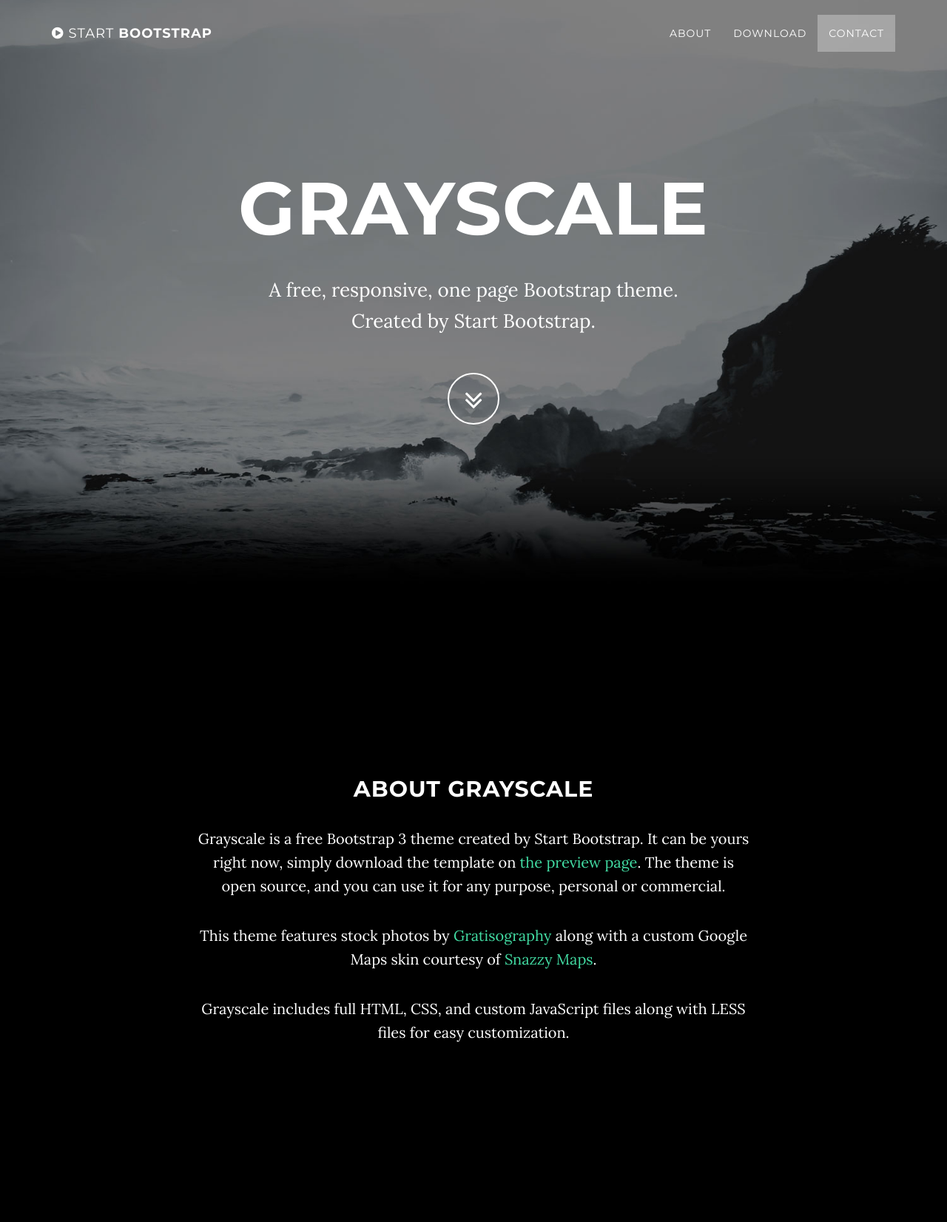
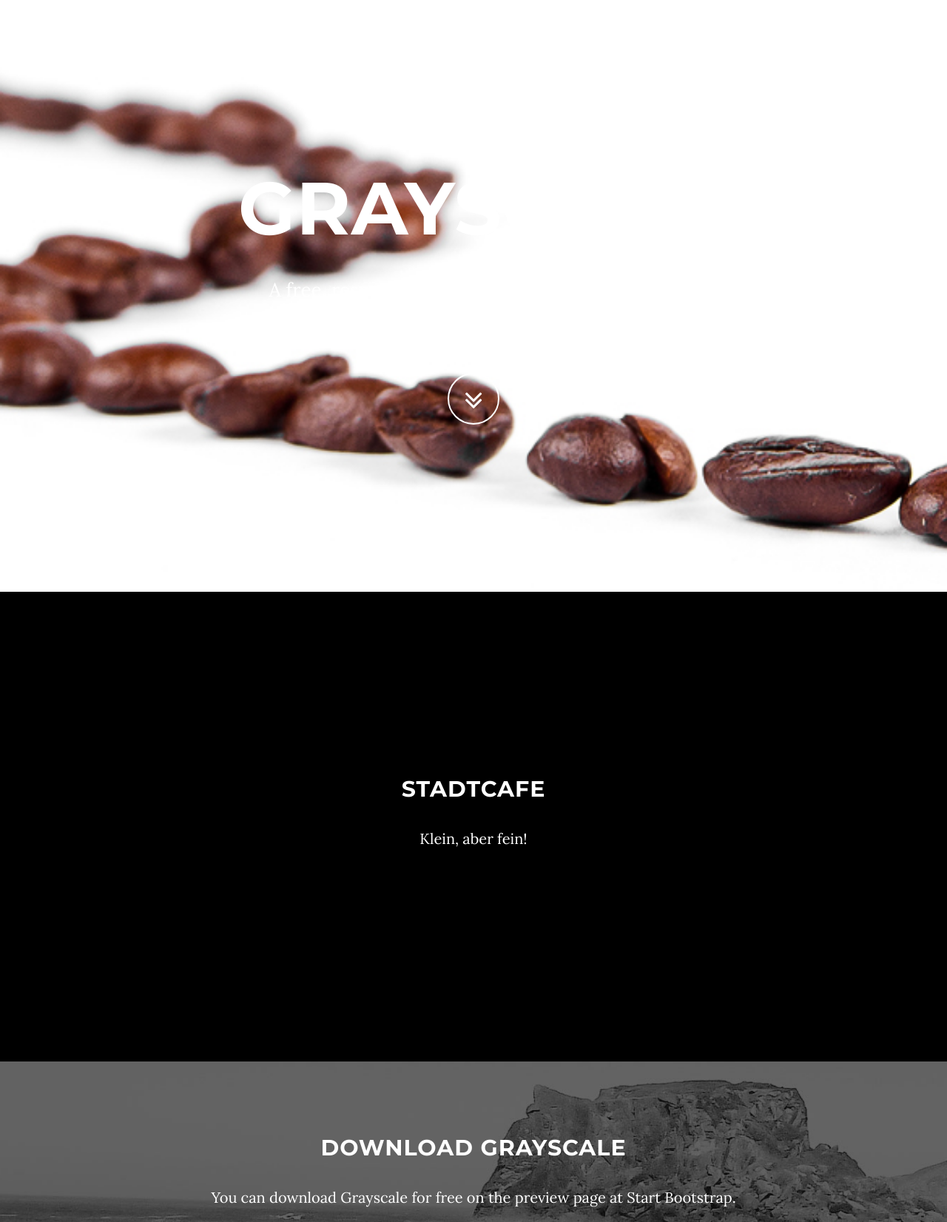
Before and after one commit to j1cken/stadtcafe, a PHP site: page /index.html in a window 1280 px wide. Shown: the top 1652 px of the page at 74% size. Run offline with PHP 8.4, Linux system fonts and the light colour scheme; some libraries are stand-ins or nearby versions.

Commit message:
background + title

```diff
--- a/php/css/grayscale.css
+++ b/php/css/grayscale.css
@@ -147,7 +147,7 @@ a:focus {
     padding: 100px 0;
     text-align: center;
     color: #fff;
-    background: url(../img/intro-bg.jpg) no-repeat bottom center scroll;
+    background: url(/images/kaffeebohnen-s.jpg) no-repeat bottom center scroll;
     background-color: #000;
     -webkit-background-size: cover;
     -moz-background-size: cover;
--- a/php/index.html
+++ b/php/index.html
@@ -9,7 +9,7 @@
     <meta name="description" content="">
     <meta name="author" content="">
 
-    <title>Grayscale - Start Bootstrap Theme</title>
+    <title>Stadtcafe</title>
 
     <!-- Bootstrap Core CSS -->
     <link href="css/bootstrap.min.css" rel="stylesheet">
@@ -89,10 +89,8 @@
     <section id="about" class="container content-section text-center">
         <div class="row">
             <div class="col-lg-8 col-lg-offset-2">
-                <h2>About Grayscale</h2>
-                <p>Grayscale is a free Bootstrap 3 theme created by Start Bootstrap. It can be yours right now, simply download the template on <a href="http://startbootstrap.com/template-overviews/grayscale/">the preview page</a>. The theme is open source, and you can use it for any purpose, personal or commercial.</p>
-                <p>This theme features stock photos by <a href="http://gratisography.com/">Gratisography</a> along with a custom Google Maps skin courtesy of <a href="http://snazzymaps.com/">Snazzy Maps</a>.</p>
-                <p>Grayscale includes full HTML, CSS, and custom JavaScript files along with LESS files for easy customization.</p>
+                <h2>Stadtcafe</h2>
+                <p>Klein, aber fein!</p>
             </div>
         </div>
     </section>
```
Also changed, not shown: php/images/kaffeebohne-heiss.jpg (added), php/images/kaffeebohnen-s.jpg (added).
